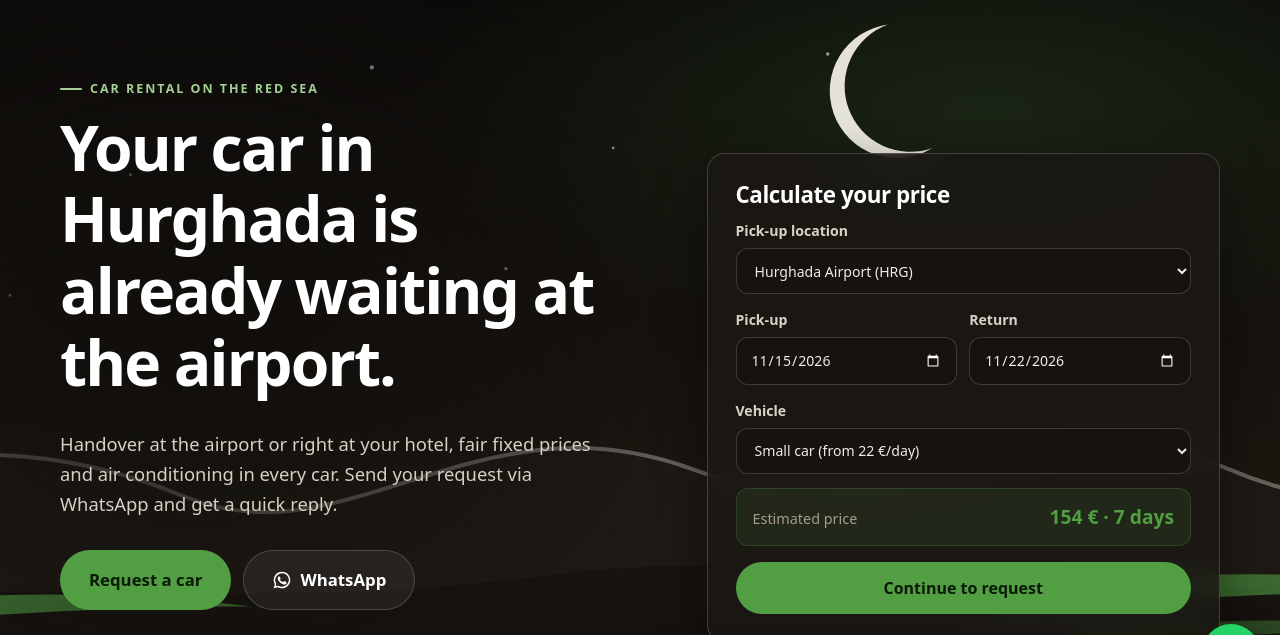
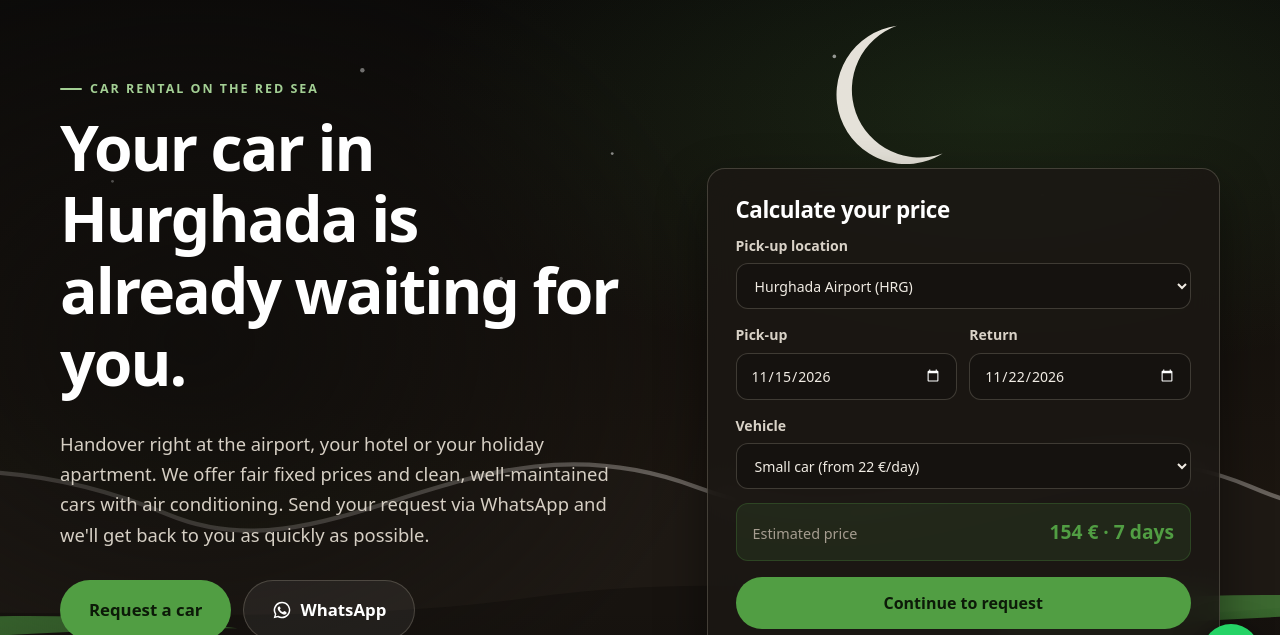
Before and after one commit to Annika2200/Car-Rental, a plain HTML site: page index.html in a window 1280 px wide. Shown: the part 98-733 px from the top of the page. Drawn offline with Linux system fonts and the light colour scheme.

Commit message:
Update hero headline and intro text in all languages
Co-Authored-By: Claude Opus 5.5 <noreply@anthropic.com>
Claude-Session: https://claude.ai/code/session_0189UCeSz8CHPMXoXUsCAipJ

```diff
--- a/index.html
+++ b/index.html
@@ -145,8 +145,8 @@
     <div class="container hero-inner">
       <div class="hero-text">
         <p class="eyebrow" data-i18n="hero.eyebrow">Mietwagen am Roten Meer</p>
-        <h1 data-i18n="hero.title">Dein Auto für Hurghada wartet schon am Flughafen.</h1>
-        <p class="lead" data-i18n="hero.lead">Übergabe am Flughafen oder direkt am Hotel, faire Festpreise und alle Autos mit Klimaanlage. Du fragst per WhatsApp an und bekommst schnell eine Antwort.</p>
+        <h1 data-i18n="hero.title">Dein Auto für Hurghada wartet bereits auf dich.</h1>
+        <p class="lead" data-i18n="hero.lead">Übergabe direkt am Flughafen, deinem Hotel oder deiner Ferienwohnung. Wir haben faire Festpreise, saubere und gut gewartete Autos mit Klimaanlage. Du fragst per WhatsApp an und wir melden uns so schnell wie möglich bei dir zurück.</p>
         <div class="hero-cta">
           <a href="#buchen" class="btn btn-accent btn-large" data-i18n="hero.cta">Auto anfragen</a>
           <a href="#" class="btn btn-ghost btn-large" data-whatsapp>
--- a/js/i18n.js
+++ b/js/i18n.js
@@ -86,8 +86,8 @@ window.I18N = {
       "wa.float": "Open WhatsApp chat",
 
       "hero.eyebrow": "Car rental on the Red Sea",
-      "hero.title": "Your car in Hurghada is already waiting at the airport.",
-      "hero.lead": "Handover at the airport or right at your hotel, fair fixed prices and air conditioning in every car. Send your request via WhatsApp and get a quick reply.",
+      "hero.title": "Your car in Hurghada is already waiting for you.",
+      "hero.lead": "Handover right at the airport, your hotel or your holiday apartment. We offer fair fixed prices and clean, well-maintained cars with air conditioning. Send your request via WhatsApp and we'll get back to you as quickly as possible.",
       "hero.cta": "Request a car",
       "hero.usp1": "✓ Handover at Hurghada Airport (HRG)",
       "hero.usp2": "✓ No hidden fees",
@@ -263,8 +263,8 @@ window.I18N = {
       "wa.float": "فتح محادثة واتساب",
 
       "hero.eyebrow": "تأجير سيارات على البحر الأحمر",
-      "hero.title": "سيارتك في انتظارك في مطار الغردقة.",
-      "hero.lead": "التسليم في المطار أو أمام فندقك مباشرةً، أسعار ثابتة وعادلة، وتكييف في كل سيارة. أرسل طلبك عبر واتساب وستحصل على رد سريع.",
+      "hero.title": "سيارتك في الغردقة بانتظارك بالفعل.",
+      "hero.lead": "التسليم مباشرةً في المطار أو في فندقك أو شقتك السياحية. نقدم أسعارًا ثابتة وعادلة وسيارات نظيفة ومُعتنى بصيانتها ومزودة بالتكييف. أرسل طلبك عبر واتساب وسنتواصل معك في أسرع وقت ممكن.",
       "hero.cta": "اطلب سيارة",
       "hero.usp1": "✓ التسليم في مطار الغردقة (HRG)",
       "hero.usp2": "✓ بدون رسوم خفية",
@@ -440,8 +440,8 @@ window.I18N = {
       "wa.float": "Открыть чат WhatsApp",
 
       "hero.eyebrow": "Аренда авто на Красном море",
-      "hero.title": "Ваш автомобиль уже ждёт вас в аэропорту Хургады.",
-      "hero.lead": "Выдача автомобиля в аэропорту или прямо у отеля, честные фиксированные цены и кондиционер в каждой машине. Отправьте заявку в WhatsApp и быстро получите ответ.",
+      "hero.title": "Ваш автомобиль в Хургаде уже ждёт вас.",
+      "hero.lead": "Передача автомобиля прямо в аэропорту, у вашего отеля или апартаментов. У нас честные фиксированные цены и чистые, ухоженные автомобили с кондиционером. Отправьте заявку в WhatsApp, и мы свяжемся с вами как можно скорее.",
       "hero.cta": "Арендовать авто",
       "hero.usp1": "✓ Выдача в аэропорту Хургады (HRG)",
       "hero.usp2": "✓ Без скрытых платежей",
@@ -617,8 +617,8 @@ window.I18N = {
       "wa.float": "Ouvrir le chat WhatsApp",
 
       "hero.eyebrow": "Location de voiture sur la mer Rouge",
-      "hero.title": "Votre voiture vous attend déjà à l'aéroport de Hurghada.",
-      "hero.lead": "Remise à l'aéroport ou directement à votre hôtel, prix fixes et justes, et climatisation dans toutes les voitures. Envoyez votre demande par WhatsApp et recevez une réponse rapide.",
+      "hero.title": "Votre voiture à Hurghada vous attend déjà.",
+      "hero.lead": "Remise directement à l'aéroport, à votre hôtel ou à votre appartement de vacances. Nous proposons des prix fixes et justes, ainsi que des voitures propres, bien entretenues et climatisées. Envoyez votre demande par WhatsApp et nous vous répondrons dans les plus brefs délais.",
       "hero.cta": "Demander une voiture",
       "hero.usp1": "✓ Remise à l'aéroport de Hurghada (HRG)",
       "hero.usp2": "✓ Aucun frais caché",
```
Also changed, not shown: img/og-image.png.
